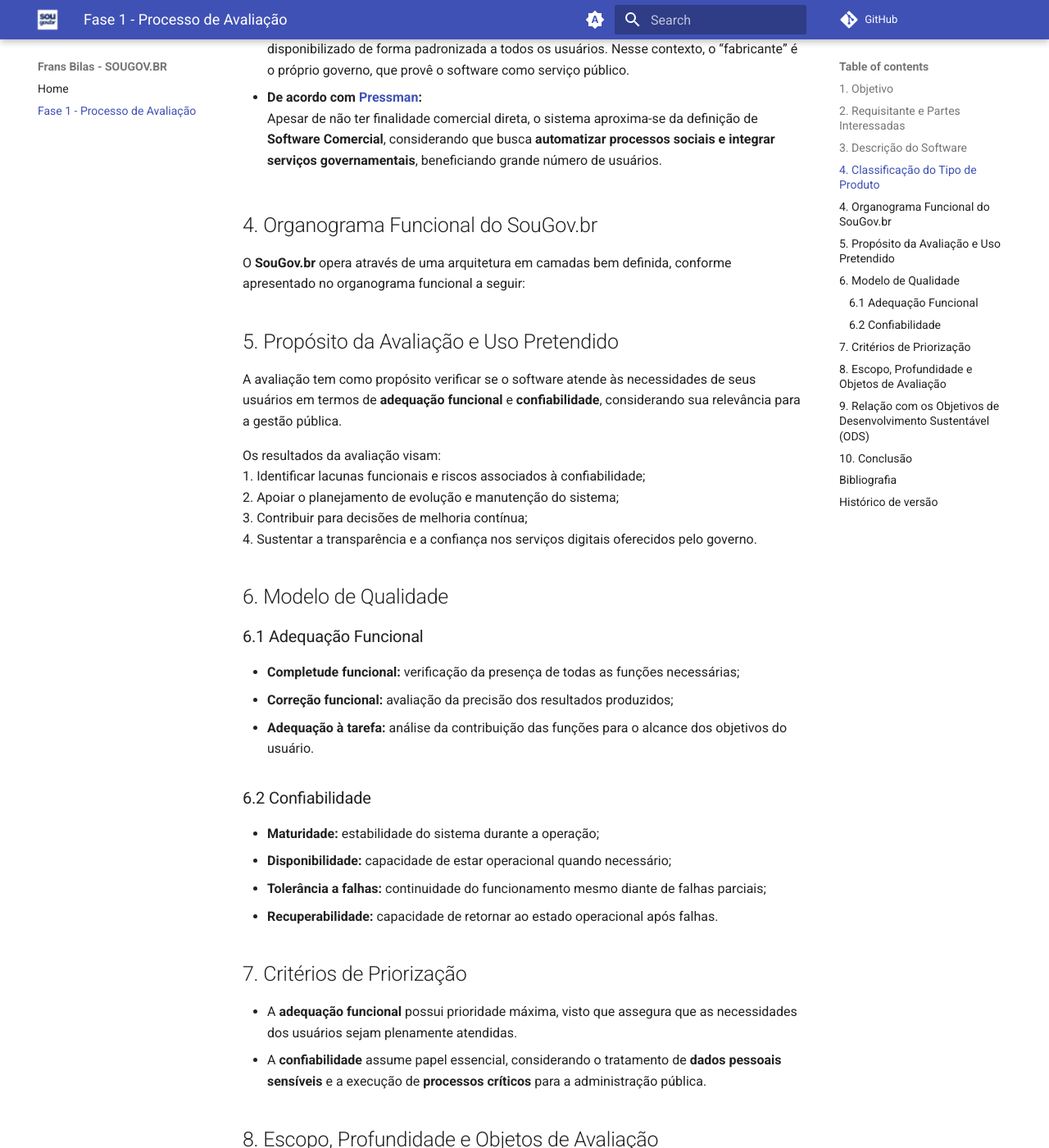
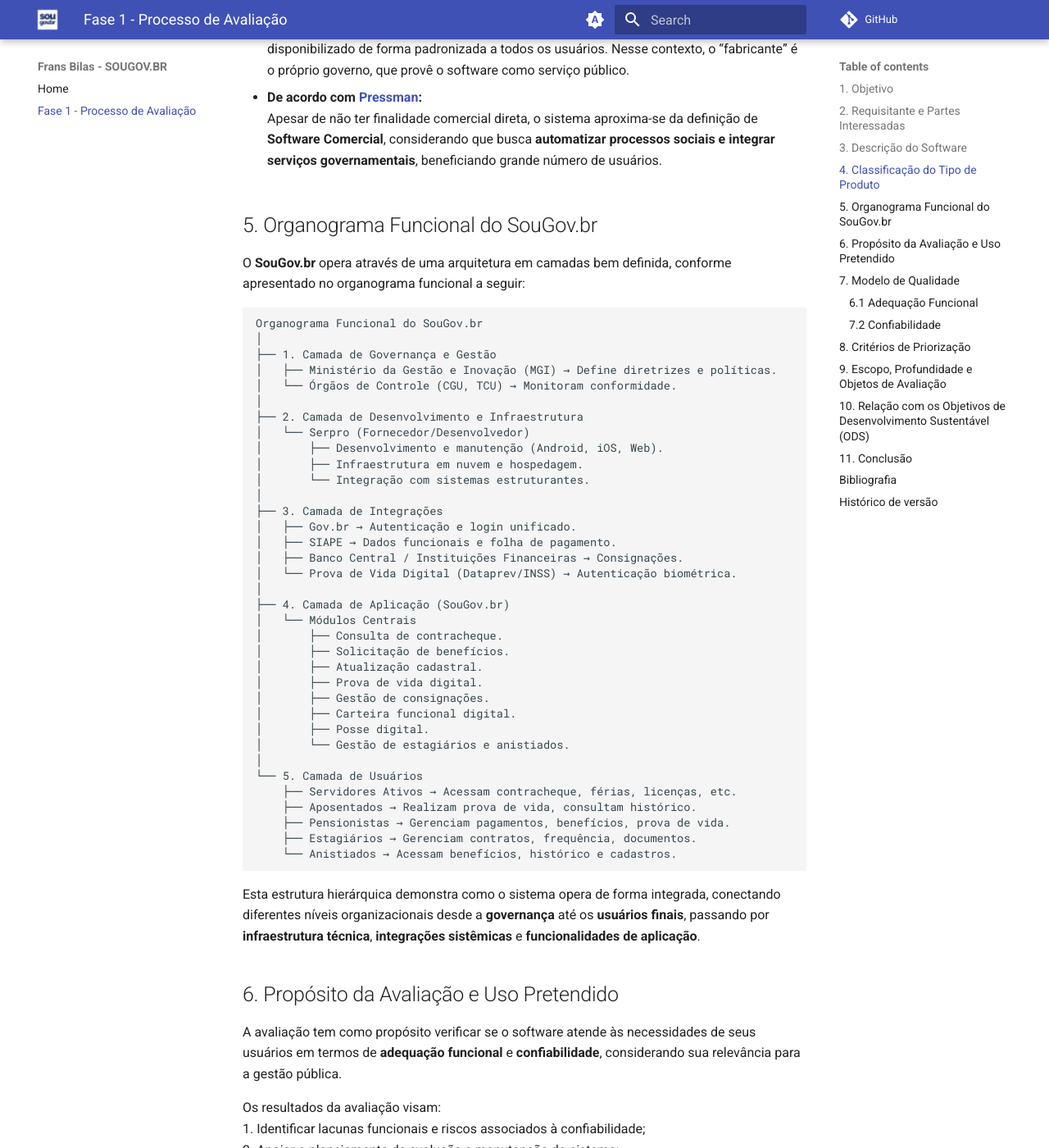
Before and after one commit to felixlaryssa/2025-2_T01_FRANS-BILAS, an MkDocs documentation site: the page built from docs/fase1.md, in a window 1280 px wide and 1400 px high, scrolled down 1493 px. Shown: the whole window at 82% size. Built offline with MkDocs 1.6.1 and Material for MkDocs 9.7.7, drawn with Linux system fonts in a browser that asks for light colours; comment, search, counter and statistics services are not loaded; some of the changed text lies outside the part shown.

Commit message:
Update section Organograma

````diff
--- a/docs/fase1.md
+++ b/docs/fase1.md
@@ -51,12 +51,52 @@ Entre os [principais serviços oferecidos](https://www.gov.br/servidor/pt-br/ass
 - **De acordo com [Pressman](https://archive.org/details/pressman-engenharia-de-software-uma-abordagem-profissional-8a/mode/1up):**
   Apesar de não ter finalidade comercial direta, o sistema aproxima-se da definição de **Software Comercial**, considerando que busca **automatizar processos sociais e integrar serviços governamentais**, beneficiando grande número de usuários.
 
-## 4. Organograma Funcional do SouGov.br
+## 5. Organograma Funcional do SouGov.br
 
 O **SouGov.br** opera através de uma arquitetura em camadas bem definida, conforme apresentado no organograma funcional a seguir:
 
+```
+Organograma Funcional do SouGov.br
+│
+├── 1. Camada de Governança e Gestão
+│   ├── Ministério da Gestão e Inovação (MGI) → Define diretrizes e políticas.
+│   └── Órgãos de Controle (CGU, TCU) → Monitoram conformidade.
+│
+├── 2. Camada de Desenvolvimento e Infraestrutura
+│   └── Serpro (Fornecedor/Desenvolvedor)
+│       ├── Desenvolvimento e manutenção (Android, iOS, Web).
+│       ├── Infraestrutura em nuvem e hospedagem.
+│       └── Integração com sistemas estruturantes.
+│
+├── 3. Camada de Integrações
+│   ├── Gov.br → Autenticação e login unificado.
+│   ├── SIAPE → Dados funcionais e folha de pagamento.
+│   ├── Banco Central / Instituições Financeiras → Consignações.
+│   └── Prova de Vida Digital (Dataprev/INSS) → Autenticação biométrica.
+│
+├── 4. Camada de Aplicação (SouGov.br)
+│   └── Módulos Centrais
+│       ├── Consulta de contracheque.
+│       ├── Solicitação de benefícios.
+│       ├── Atualização cadastral.
+│       ├── Prova de vida digital.
+│       ├── Gestão de consignações.
+│       ├── Carteira funcional digital.
+│       ├── Posse digital.
+│       └── Gestão de estagiários e anistiados.
+│
+└── 5. Camada de Usuários
+    ├── Servidores Ativos → Acessam contracheque, férias, licenças, etc.
+    ├── Aposentados → Realizam prova de vida, consultam histórico.
+    ├── Pensionistas → Gerenciam pagamentos, benefícios, prova de vida.
+    ├── Estagiários → Gerenciam contratos, frequência, documentos.
+    └── Anistiados → Acessam benefícios, histórico e cadastros.
+```
 
-## 5. Propósito da Avaliação e Uso Pretendido
+Esta estrutura hierárquica demonstra como o sistema opera de forma integrada, conectando diferentes níveis organizacionais desde a **governança** até os **usuários finais**, passando por **infraestrutura técnica**, **integrações sistêmicas** e **funcionalidades de aplicação**.
+
+
+## 6. Propósito da Avaliação e Uso Pretendido
 A avaliação tem como propósito verificar se o software atende às necessidades de seus usuários em termos de **adequação funcional** e **confiabilidade**, considerando sua relevância para a gestão pública.
 
 Os resultados da avaliação visam:
@@ -66,26 +106,26 @@ Os resultados da avaliação visam:
 4. Sustentar a transparência e a confiança nos serviços digitais oferecidos pelo governo.
 
 
-## 6. Modelo de Qualidade
+## 7. Modelo de Qualidade
 
 ### 6.1 Adequação Funcional
 - **Completude funcional:** verificação da presença de todas as funções necessárias;
 - **Correção funcional:** avaliação da precisão dos resultados produzidos;
 - **Adequação à tarefa:** análise da contribuição das funções para o alcance dos objetivos do usuário.
 
-### 6.2 Confiabilidade
+### 7.2 Confiabilidade
 - **Maturidade:** estabilidade do sistema durante a operação;
 - **Disponibilidade:** capacidade de estar operacional quando necessário;
 - **Tolerância a falhas:** continuidade do funcionamento mesmo diante de falhas parciais;
 - **Recuperabilidade:** capacidade de retornar ao estado operacional após falhas.
 
 
-## 7. Critérios de Priorização
+## 8. Critérios de Priorização
 - A **adequação funcional** possui prioridade máxima, visto que assegura que as necessidades dos usuários sejam plenamente atendidas.
 - A **confiabilidade** assume papel essencial, considerando o tratamento de **dados pessoais sensíveis** e a execução de **processos críticos** para a administração pública.
 
 
-## 8. Escopo, Profundidade e Objetos de Avaliação
+## 9. Escopo, Profundidade e Objetos de Avaliação
 - **Escopo:** Aplicativo SouGov (Android/iOS) e versão web.
 
 - **Profundidade:** Análise funcional e não funcional com foco nas características de adequação funcional e confiabilidade.
@@ -108,7 +148,7 @@ Os resultados da avaliação visam:
 
 **Justificativa:** A plataforma representa um avanço na modernização da infraestrutura digital da administração pública, aumentando a eficiência institucional e fortalecendo a confiança social nos serviços governamentais.
 
-## 10. Conclusão
+## 11. Conclusão
 Esta página da dcumentação apresenta a **Fase 1 da avaliação de qualidade do SouGov.br**, estabelecendo o escopo, as partes interessadas e o modelo de qualidade com foco em **adequação funcional** e **confiabilidade**.
 
 As etapas subsequentes consistirão em:
@@ -152,6 +192,7 @@ Essas ações possibilitarão a análise aprofundada das características avalia
 | 2.0    | 28/09/2025 | Versão completa da fase 1 | [Laryssa Felix](https://github.com/felixlaryssa) e  [Matheus do Vale](https://github.com/delvale412)  |
 | 3.0    | 29/09/2025 | Versão aprimorada da fase 1 | [Laryssa Felix](https://github.com/felixlaryssa)  |
 | 4.0    | 01/10/2025 | Adicionando referênciação | [Ana Beatriz Massuh](https://github.com/AnaBeatrizMassuh) |
+| 5.0    | 01/10/2025 | Adicionando Organograma e Escopo | [Matheus do Vale](https://github.com/delvale412) e  [Giovana Ferreira Santos](...) |
 
 <div style="text-align: center; margin: 0; font-size: small;">
 Fonte:
````
Also changed, not shown: other parts of docs/fase1.md (+1 -1 lines).
